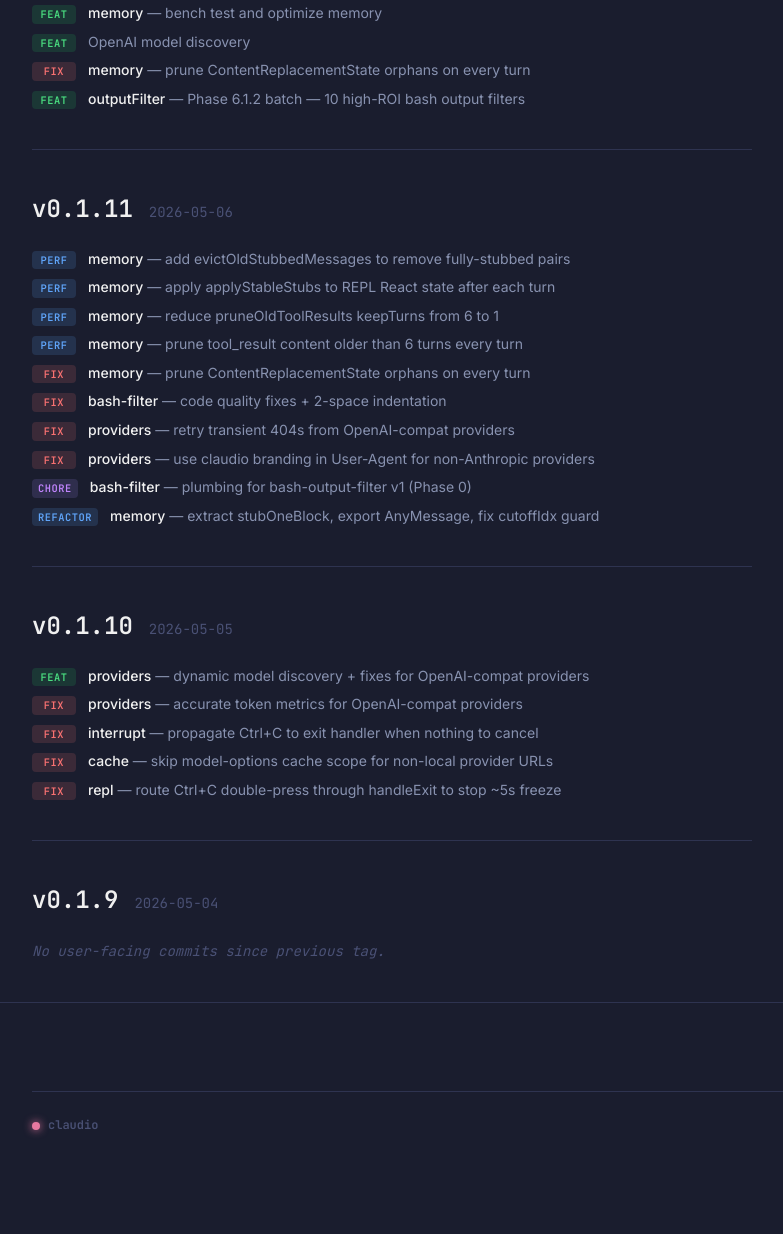
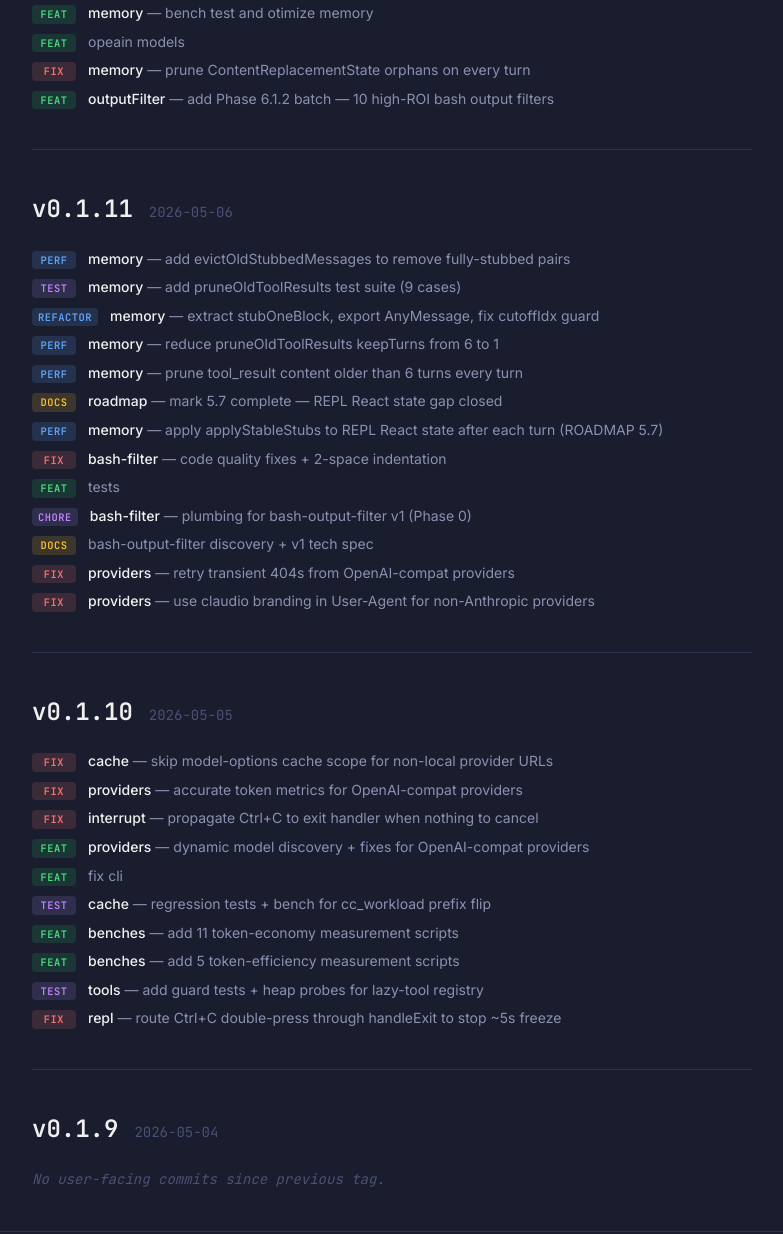
Before and after one commit to claudio-labs/claudin-site, a plain HTML site: page site/changelog.html in a window 1280 px wide. Shown: the part 438-1672 px from the top of the page, without its empty margins (56-839 px from the left). Before the commit the page ends 1621 px from the top, so only its background shows below. Drawn offline with Linux system fonts and the light colour scheme.

Commit message:
feat: dynamic changelog from CHANGELOG.md, add build script + workflow update

```diff
--- /dev/null
+++ b/site/changelog-data.json
@@ -0,0 +1,161 @@
+[
+  {
+    "version": "v0.1.12",
+    "date": "2026-05-07",
+    "items": [
+      {
+        "type": "feat",
+        "scope": "memory",
+        "text": "bench test and otimize memory"
+      },
+      {
+        "type": "feat",
+        "scope": null,
+        "text": "opeain models"
+      },
+      {
+        "type": "fix",
+        "scope": "memory",
+        "text": "prune ContentReplacementState orphans on every turn"
+      },
+      {
+        "type": "feat",
+        "scope": "outputFilter",
+        "text": "add Phase 6.1.2 batch — 10 high-ROI bash output filters"
+      }
+    ]
+  },
+  {
+    "version": "v0.1.11",
+    "date": "2026-05-06",
+    "items": [
+      {
+        "type": "perf",
+        "scope": "memory",
+        "text": "add evictOldStubbedMessages to remove fully-stubbed pairs"
+      },
+      {
+        "type": "test",
+        "scope": "memory",
+        "text": "add pruneOldToolResults test suite (9 cases)"
+      },
+      {
+        "type": "refactor",
+        "scope": "memory",
+        "text": "extract stubOneBlock, export AnyMessage, fix cutoffIdx guard"
+      },
+      {
+        "type": "perf",
+        "scope": "memory",
+        "text": "reduce pruneOldToolResults keepTurns from 6 to 1"
+      },
+      {
+        "type": "perf",
+        "scope": "memory",
+        "text": "prune tool_result content older than 6 turns every turn"
+      },
+      {
+        "type": "docs",
+        "scope": "roadmap",
+        "text": "mark 5.7 complete — REPL React state gap closed"
+      },
+      {
+        "type": "perf",
+        "scope": "memory",
+        "text": "apply applyStableStubs to REPL React state after each turn (ROADMAP 5.7)"
+      },
+      {
+        "type": "fix",
+        "scope": "bash-filter",
+        "text": "code quality fixes + 2-space indentation"
+      },
+      {
+        "type": "feat",
+        "scope": null,
+        "text": "tests"
+      },
+      {
+        "type": "chore",
+        "scope": "bash-filter",
+        "text": "plumbing for bash-output-filter v1 (Phase 0)"
+      },
+      {
+        "type": "docs",
+        "scope": null,
+        "text": "bash-output-filter discovery + v1 tech spec"
+      },
+      {
+        "type": "fix",
+        "scope": "providers",
+        "text": "retry transient 404s from OpenAI-compat providers"
+      },
+      {
+        "type": "fix",
+        "scope": "providers",
+        "text": "use claudio branding in User-Agent for non-Anthropic providers"
+      }
+    ]
+  },
+  {
+    "version": "v0.1.10",
+    "date": "2026-05-05",
+    "items": [
+      {
+        "type": "fix",
+        "scope": "cache",
+        "text": "skip model-options cache scope for non-local provider URLs"
+      },
+      {
+        "type": "fix",
+        "scope": "providers",
+        "text": "accurate token metrics for OpenAI-compat providers"
+      },
+      {
+        "type": "fix",
+        "scope": "interrupt",
+        "text": "propagate Ctrl+C to exit handler when nothing to cancel"
+      },
+      {
+        "type": "feat",
+        "scope": "providers",
+        "text": "dynamic model discovery + fixes for OpenAI-compat providers"
+      },
+      {
+        "type": "feat",
+        "scope": null,
+        "text": "fix cli"
+      },
+      {
+        "type": "test",
+        "scope": "cache",
+        "text": "regression tests + bench for cc_workload prefix flip"
+      },
+      {
+        "type": "feat",
+        "scope": "benches",
+        "text": "add 11 token-economy measurement scripts"
+      },
+      {
+        "type": "feat",
+        "scope": "benches",
+        "text": "add 5 token-efficiency measurement scripts"
+      },
+      {
+        "type": "test",
+        "scope": "tools",
+        "text": "add guard tests + heap probes for lazy-tool registry"
+      },
+      {
+        "type": "fix",
+        "scope": "repl",
+        "text": "route Ctrl+C double-press through handleExit to stop ~5s freeze"
+      }
+    ]
+  },
+  {
+    "version": "v0.1.9",
+    "date": "2026-05-04",
+    "items": [],
+    "skip": "No user-facing commits since previous tag."
+  }
+]
--- a/site/changelog.html
+++ b/site/changelog.html
@@ -49,7 +49,7 @@
 
       <ul class="nav__links" id="nav-links" role="list">
         <li>
-          <a href="https://github.com/claudiolabs/claudio" class="nav__link nav__link--github" target="_blank" rel="noopener noreferrer">
+          <a href="https://github.com/claudio-labs/claudio" class="nav__link nav__link--github" target="_blank" rel="noopener noreferrer">
             <svg width="16" height="16" viewBox="0 0 24 24" fill="currentColor" aria-hidden="true">
               <path d="M12 2C6.477 2 2 6.484 2 12.017c0 4.425 2.865 8.18 6.839 9.504.5.092.682-.217.682-.483 0-.237-.008-.868-.013-1.703-2.782.605-3.369-1.343-3.369-1.343-.454-1.158-1.11-1.466-1.11-1.466-.908-.62.069-.608.069-.608 1.003.07 1.531 1.032 1.531 1.032.892 1.53 2.341 1.088 2.91.832.092-.647.35-1.088.636-1.338-2.22-.253-4.555-1.113-4.555-4.951 0-1.093.39-1.988 1.029-2.688-.103-.253-.446-1.272.098-2.65 0 0 .84-.27 2.75 1.026A9.564 9.564 0 0112 6.844c.85.004 1.705.115 2.504.337 1.909-1.296 2.747-1.027 2.747-1.027.546 1.379.202 2.398.1 2.651.64.7 1.028 1.595 1.028 2.688 0 3.848-2.339 4.695-4.566 4.943.359.309.678.92.678 1.855 0 1.338-.012 2.419-.012 2.747 0 .268.18.58.688.482A10.019 10.019 0 0022 12.017C22 6.484 17.522 2 12 2z"/>
             </svg>
@@ -69,125 +69,41 @@
       <p class="page-hero__sub">Release history for <code>@claudiolabs/claudio</code></p>
     </div>
 
-    <div class="changelog-list">
-
-      <!-- v0.1.12 -->
-      <article class="changelog-entry" id="v0-1-12">
-        <div class="changelog-version">
-          <span class="changelog-version-num">v0.1.12</span>
-          <span class="changelog-date">2026-05-07</span>
-        </div>
-        <div class="changelog-items">
-          <div class="changelog-item">
-            <span class="changelog-badge changelog-badge--feat">feat</span>
-            <span class="changelog-item-text"><span class="scope">memory</span> — bench test and optimize memory</span>
-          </div>
-          <div class="changelog-item">
-            <span class="changelog-badge changelog-badge--feat">feat</span>
-            <span class="changelog-item-text">OpenAI model discovery</span>
-          </div>
-          <div class="changelog-item">
-            <span class="changelog-badge changelog-badge--fix">fix</span>
-            <span class="changelog-item-text"><span class="scope">memory</span> — prune ContentReplacementState orphans on every turn</span>
-          </div>
-          <div class="changelog-item">
-            <span class="changelog-badge changelog-badge--feat">feat</span>
-            <span class="changelog-item-text"><span class="scope">outputFilter</span> — Phase 6.1.2 batch — 10 high-ROI bash output filters</span>
-          </div>
-        </div>
-      </article>
-
-      <!-- v0.1.11 -->
-      <article class="changelog-entry" id="v0-1-11">
-        <div class="changelog-version">
-          <span class="changelog-version-num">v0.1.11</span>
-          <span class="changelog-date">2026-05-06</span>
-        </div>
-        <div class="changelog-items">
-          <div class="changelog-item">
-            <span class="changelog-badge changelog-badge--perf">perf</span>
-            <span class="changelog-item-text"><span class="scope">memory</span> — add evictOldStubbedMessages to remove fully-stubbed pairs</span>
-          </div>
-          <div class="changelog-item">
-            <span class="changelog-badge changelog-badge--perf">perf</span>
-            <span class="changelog-item-text"><span class="scope">memory</span> — apply applyStableStubs to REPL React state after each turn</span>
-          </div>
-          <div class="changelog-item">
-            <span class="changelog-badge changelog-badge--perf">perf</span>
-            <span class="changelog-item-text"><span class="scope">memory</span> — reduce pruneOldToolResults keepTurns from 6 to 1</span>
-          </div>
-          <div class="changelog-item">
-            <span class="changelog-badge changelog-badge--perf">perf</span>
-            <span class="changelog-item-text"><span class="scope">memory</span> — prune tool_result content older than 6 turns every turn</span>
-          </div>
-          <div class="changelog-item">
-            <span class="changelog-badge changelog-badge--fix">fix</span>
-            <span class="changelog-item-text"><span class="scope">memory</span> — prune ContentReplacementState orphans on every turn</span>
-          </div>
-          <div class="changelog-item">
-            <span class="changelog-badge changelog-badge--fix">fix</span>
-            <span class="changelog-item-text"><span class="scope">bash-filter</span> — code quality fixes + 2-space indentation</span>
-          </div>
-          <div class="changelog-item">
-            <span class="changelog-badge changelog-badge--fix">fix</span>
-            <span class="changelog-item-text"><span class="scope">providers</span> — retry transient 404s from OpenAI-compat providers</span>
-          </div>
-          <div class="changelog-item">
-            <span class="changelog-badge changelog-badge--fix">fix</span>
-            <span class="changelog-item-text"><span class="scope">providers</span> — use claudio branding in User-Agent for non-Anthropic providers</span>
-          </div>
-          <div class="changelog-item">
-            <span class="changelog-badge changelog-badge--chore">chore</span>
-            <span class="changelog-item-text"><span class="scope">bash-filter</span> — plumbing for bash-output-filter v1 (Phase 0)</span>
-          </div>
-          <div class="changelog-item">
-            <span class="changelog-badge changelog-badge--refactor">refactor</span>
-            <span class="changelog-item-text"><span class="scope">memory</span> — extract stubOneBlock, export AnyMessage, fix cutoffIdx guard</span>
-          </div>
-        </div>
-      </article>
-
-      <!-- v0.1.10 -->
-      <article class="changelog-entry" id="v0-1-10">
-        <div class="changelog-version">
-          <span class="changelog-version-num">v0.1.10</span>
-          <span class="changelog-date">2026-05-05</span>
-        </div>
-        <div class="changelog-items">
-          <div class="changelog-item">
-            <span class="changelog-badge changelog-badge--feat">feat</span>
-            <span class="changelog-item-text"><span class="scope">providers</span> — dynamic model discovery + fixes for OpenAI-compat providers</span>
-          </div>
-          <div class="changelog-item">
-            <span class="changelog-badge changelog-badge--fix">fix</span>
-            <span class="changelog-item-text"><span class="scope">providers</span> — accurate token metrics for OpenAI-compat providers</span>
-          </div>
-          <div class="changelog-item">
-            <span class="changelog-badge changelog-badge--fix">fix</span>
-            <span class="changelog-item-text"><span class="scope">interrupt</span> — propagate Ctrl+C to exit handler when nothing to cancel</span>
-          </div>
-          <div class="changelog-item">
-            <span class="changelog-badge changelog-badge--fix">fix</span>
-            <span class="changelog-item-text"><span class="scope">cache</span> — skip model-options cache scope for non-local provider URLs</span>
-          </div>
-          <div class="changelog-item">
-            <span class="changelog-badge changelog-badge--fix">fix</span>
-            <span class="changelog-item-text"><span class="scope">repl</span> — route Ctrl+C double-press through handleExit to stop ~5s freeze</span>
-          </div>
-        </div>
-      </article>
-
-      <!-- v0.1.9 -->
-      <article class="changelog-entry" id="v0-1-9">
-        <div class="changelog-version">
-          <span class="changelog-version-num">v0.1.9</span>
-          <span class="changelog-date">2026-05-04</span>
-        </div>
-        <p class="changelog-skip">No user-facing commits since previous tag.</p>
-      </article>
-
+    <div class="changelog-list" id="changelog-list">
+      <p style="color: var(--color-text-dim); font-family: var(--font-mono); font-size: var(--text-sm);">Loading...</p>
     </div>
   </div>
+
+  <script>
+    fetch('/changelog-data.json')
+      .then(r => r.json())
+      .then(releases => {
+        const list = document.getElementById('changelog-list');
+        list.innerHTML = releases.map(r => {
+          const id = r.version.replace(/\./g, '-');
+          const items = r.skip
+            ? `<p class="changelog-skip">${r.skip}</p>`
+            : r.items.map(item => {
+                const scope = item.scope ? `<span class="scope">${item.scope}</span> — ` : '';
+                return `<div class="changelog-item">
+                  <span class="changelog-badge changelog-badge--${item.type}">${item.type}</span>
+                  <span class="changelog-item-text">${scope}${item.text}</span>
+                </div>`;
+              }).join('');
+          return `<article class="changelog-entry" id="${id}">
+            <div class="changelog-version">
+              <span class="changelog-version-num">${r.version}</span>
+              <span class="changelog-date">${r.date}</span>
+            </div>
+            ${r.items.length > 0 ? `<div class="changelog-items">${items}</div>` : items}
+          </article>`;
+        }).join('');
+      })
+      .catch(() => {
+        document.getElementById('changelog-list').innerHTML =
+          '<p style="color:var(--color-text-dim)">Failed to load changelog.</p>';
+      });
+  </script>
 
   <!-- Footer -->
   <footer class="footer">
```
Also changed, not shown: scripts/build-changelog.js (added, +47 -0 lines), .github/workflows/deploy.yml.
